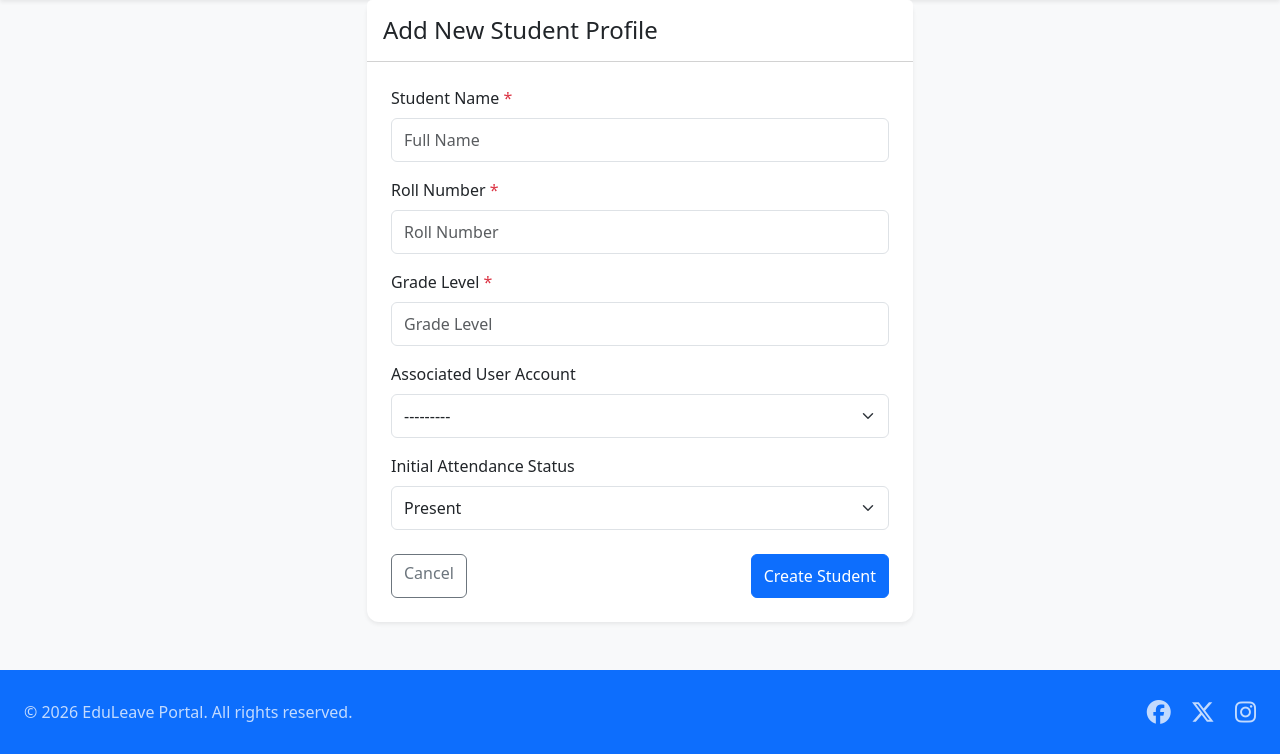
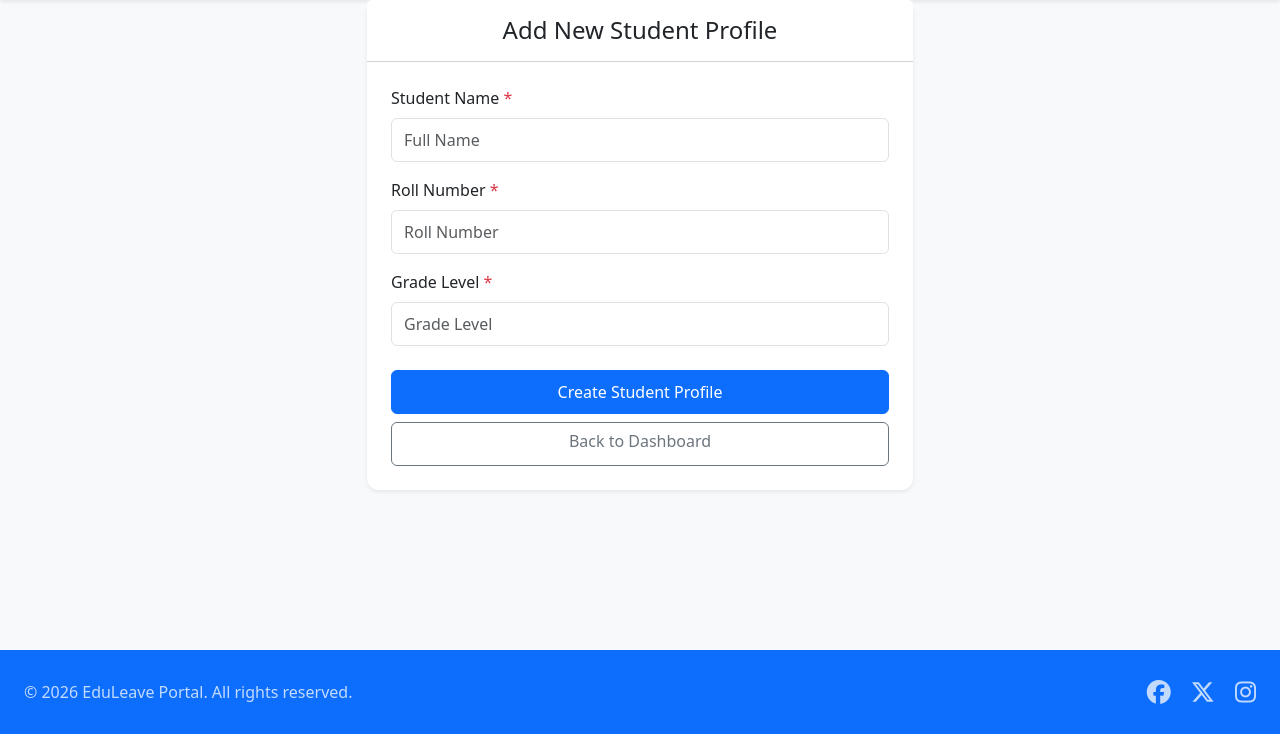
Before and after one commit to shrutijind/student_project, a Django app: page /student/add/ in a window 1280 px wide. Shown: the part 66-820 px from the top of the page. Run offline with Django 5.2, Linux system fonts and the light colour scheme; the visitor is signed in with stand-in values (Sample User, id 1); data comes from the database, SQL or seed files in the repository; some libraries are stand-ins or nearby versions.

Commit message:
Simplify student creation form and submission

```diff
--- a/students/forms.py
+++ b/students/forms.py
@@ -45,24 +45,48 @@ class LeaveRequestForm(forms.ModelForm):
             )
         return cleaned_data
 
+
 class StudentForm(forms.ModelForm):
+    """
+    Simplified Student creation form.
+    Only requires name, roll_number, and grade_level.
+    """
     class Meta:
         model = Student
-        fields = ['user', 'name', 'roll_number', 'grade_level', 'attendance_status']
+        fields = ['name', 'roll_number', 'grade_level']
         widgets = {
-            'user': forms.Select(attrs={'class': 'form-select'}),
-            'name': forms.TextInput(attrs={'class': 'form-control', 'required': True, 'placeholder': 'Full Name'}),
-            'roll_number': forms.TextInput(attrs={'class': 'form-control', 'required': True, 'placeholder': 'Roll Number'}),
-            'grade_level': forms.TextInput(attrs={'class': 'form-control', 'required': True, 'placeholder': 'Grade Level'}),
-            'attendance_status': forms.Select(attrs={'class': 'form-select'}),
+            'name': forms.TextInput(
+                attrs={'class': 'form-control', 'required': True, 'placeholder': 'Full Name'}
+            ),
+            'roll_number': forms.TextInput(
+                attrs={'class': 'form-control', 'required': True, 'placeholder': 'Roll Number'}
+            ),
+            'grade_level': forms.TextInput(
+                attrs={'class': 'form-control', 'required': True, 'placeholder': 'Grade Level'}
+            ),
         }
 
 
 class StudentRegistrationForm(UserCreationForm):
-    first_name = forms.CharField(max_length=30, required=True, widget=forms.TextInput(attrs={'class': 'form-control', 'placeholder': 'First Name'}))
-    last_name = forms.CharField(max_length=30, required=True, widget=forms.TextInput(attrs={'class': 'form-control', 'placeholder': 'Last Name'}))
-    email = forms.EmailField(required=True, widget=forms.EmailInput(attrs={'class': 'form-control', 'placeholder': 'Email Address'}))
-    roll_number = forms.CharField(max_length=20, required=True, widget=forms.TextInput(attrs={'class': 'form-control', 'placeholder': 'Roll Number'}))
+    first_name = forms.CharField(
+        max_length=30,
+        required=True,
+        widget=forms.TextInput(attrs={'class': 'form-control', 'placeholder': 'First Name'})
+    )
+    last_name = forms.CharField(
+        max_length=30,
+        required=True,
+        widget=forms.TextInput(attrs={'class': 'form-control', 'placeholder': 'Last Name'})
+    )
+    email = forms.EmailField(
+        required=True,
+        widget=forms.EmailInput(attrs={'class': 'form-control', 'placeholder': 'Email Address'})
+    )
+    roll_number = forms.CharField(
+        max_length=20,
+        required=True,
+        widget=forms.TextInput(attrs={'class': 'form-control', 'placeholder': 'Roll Number'})
+    )
 
     class Meta(UserCreationForm.Meta):
         model = User
--- a/students/templates/students/add_student.html
+++ b/students/templates/students/add_student.html
@@ -2,45 +2,83 @@
 
 {% block content %}
 <div class="row justify-content-center">
-    <div class="col-md-6">
+    <div class="col-12 col-md-6">
         <div class="card shadow-sm border-0">
             <div class="card-header bg-white py-3">
-                <h4 class="card-title mb-0">Add New Student Profile</h4>
+                <h4 class="card-title mb-0 text-center">Add New Student Profile</h4>
             </div>
             <div class="card-body p-4">
-                <form method="POST">
+
+                <!-- Alert Messages (Success / Error Banners) -->
+                {% if messages %}
+                    {% for message in messages %}
+                        <div class="alert alert-success alert-dismissible fade show" role="alert">
+                            {{ message }}
+                            <button type="button" class="btn-close" data-bs-dismiss="alert" aria-label="Close"></button>
+                        </div>
+                    {% endfor %}
+                {% endif %}
+
+                <!-- Non-field Errors -->
+                {% if form.non_field_errors %}
+                    <div class="alert alert-danger">
+                        {% for error in form.non_field_errors %}
+                            <div>{{ error }}</div>
+                        {% endfor %}
+                    </div>
+                {% endif %}
+
+                <form method="POST" novalidate>
                     {% csrf_token %}
 
                     <div class="mb-3">
-                        <label for="id_name" class="form-label">Student Name <span class="text-danger">*</span></label>
+                        <label for="{{ form.name.id_for_label }}" class="form-label">
+                            Student Name <span class="text-danger">*</span>
+                        </label>
                         {{ form.name }}
+                        {% if form.name.errors %}
+                            <div class="text-danger small mt-1">
+                                {% for error in form.name.errors %}
+                                    <div>{{ error }}</div>
+                                {% endfor %}
+                            </div>
+                        {% endif %}
                     </div>
 
                     <div class="mb-3">
-                        <label for="id_roll_number" class="form-label">Roll Number <span class="text-danger">*</span></label>
+                        <label for="{{ form.roll_number.id_for_label }}" class="form-label">
+                            Roll Number <span class="text-danger">*</span>
+                        </label>
                         {{ form.roll_number }}
+                        {% if form.roll_number.errors %}
+                            <div class="text-danger small mt-1">
+                                {% for error in form.roll_number.errors %}
+                                    <div>{{ error }}</div>
+                                {% endfor %}
+                            </div>
+                        {% endif %}
                     </div>
 
                     <div class="mb-3">
-                        <label for="id_grade_level" class="form-label">Grade Level <span class="text-danger">*</span></label>
+                        <label for="{{ form.grade_level.id_for_label }}" class="form-label">
+                            Grade Level <span class="text-danger">*</span>
+                        </label>
                         {{ form.grade_level }}
+                        {% if form.grade_level.errors %}
+                            <div class="text-danger small mt-1">
+                                {% for error in form.grade_level.errors %}
+                                    <div>{{ error }}</div>
+                                {% endfor %}
+                            </div>
+                        {% endif %}
                     </div>
 
-                    <div class="mb-3">
-                        <label for="id_user" class="form-label">Associated User Account</label>
-                        {{ form.user }}
-                    </div>
-
-                    <div class="mb-3">
-                        <label for="id_attendance_status" class="form-label">Initial Attendance Status</label>
-                        {{ form.attendance_status }}
-                    </div>
-
-                    <div class="d-flex justify-content-between mt-4">
-                        <a href="{% url 'dashboard' %}" class="btn btn-outline-secondary">Cancel</a>
-                        <button type="submit" class="btn btn-primary">Create Student</button>
+                    <div class="d-grid gap-2 mt-4">
+                        <button type="submit" class="btn btn-primary">Create Student Profile</button>
+                        <a href="{% url 'dashboard' %}" class="btn btn-outline-secondary">Back to Dashboard</a>
                     </div>
                 </form>
+
             </div>
         </div>
     </div>
--- a/students/views.py
+++ b/students/views.py
@@ -179,17 +179,24 @@ def toggle_attendance(request, student_id):
 
 @login_required
 def add_student(request):
+    # 1. Access Control: Restrict to staff members
     if not request.user.is_staff:
         messages.error(request, "Unauthorized access.")
         return redirect('dashboard')
+
+    # 2. Handle Form Submission
     if request.method == 'POST':
         form = StudentForm(request.POST)
         if form.is_valid():
             form.save()
             messages.success(request, "New student added successfully.")
             return redirect('dashboard')
+        else:
+            # Displays generic feedback if form validation fails
+            messages.error(request, "Please correct the errors below.")
     else:
         form = StudentForm()
+
     return render(request, 'students/add_student.html', {'form': form})
 
 
```
